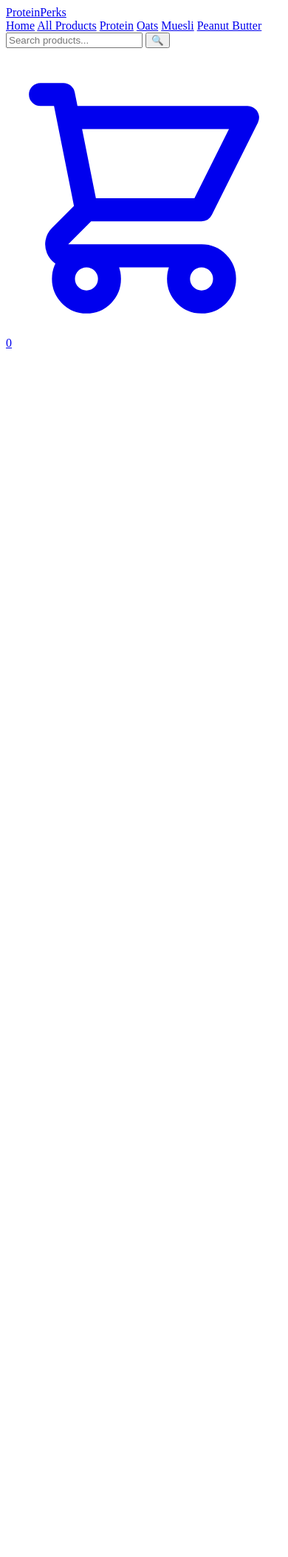
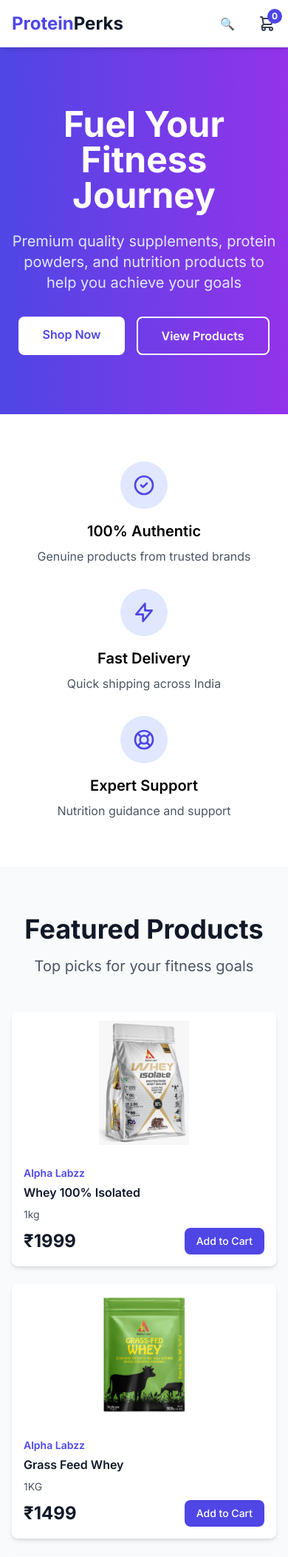
Before and after one commit to nishi2004/protein-perks, a FastAPI app: page / in a window 390 px wide. Shown: the top 2105 px of the page at 74% size. Before the commit the page ends 471 px from the top, so only its background shows below. Run offline with FastAPI, Linux system fonts and the light colour scheme; data comes from the database, SQL or seed files in the repository; some libraries are stand-ins or nearby versions.

Commit message:
Fixed navbar structure and responsive search

```diff
--- a/app/templates/base.html
+++ b/app/templates/base.html
@@ -1,8 +1,36 @@
+<!DOCTYPE html>
+<html lang="en">
+<head>
+    <meta charset="UTF-8">
+    <meta name="viewport" content="width=device-width, initial-scale=1.0">
+    <title>{% block title %}Protein Perks - Premium Supplements{% endblock %}</title>
+
+    <!-- Tailwind CSS -->
+    <script src="https://cdn.tailwindcss.com"></script>
+
+    <!-- Google Fonts -->
+    <link rel="preconnect" href="https://fonts.googleapis.com">
+    <link rel="preconnect" href="https://fonts.gstatic.com" crossorigin>
+    <link href="https://fonts.googleapis.com/css2?family=Inter:wght@300;400;500;600;700;800&display=swap" rel="stylesheet">
+
+    <!-- Custom CSS -->
+    <link rel="stylesheet" href="/static/css/main.css">
+
+
+
+    <style>
+        body {
+            font-family: 'Inter', sans-serif;
+        }
+    </style>
+
+    {% block extra_head %}{% endblock %}
+</head>
+<body class="bg-gray-50">
     <!-- Navigation -->
     <nav class="bg-white shadow-md sticky top-0 z-50">
         <div class="max-w-7xl mx-auto px-4 sm:px-6 lg:px-8">
             <div class="flex justify-between items-center h-16">
-
                 <!-- Logo -->
                 <div class="flex-shrink-0">
                     <a href="/" class="text-2xl font-bold text-indigo-600">
@@ -10,7 +38,7 @@
                     </a>
                 </div>
 
-            <!-- Navigation Links (Desktop Only) -->
+                <!-- Navigation Links -->
                 <div class="hidden md:flex space-x-8">
                     <a href="/" class="text-gray-700 hover:text-indigo-600 px-3 py-2 text-sm font-medium transition">Home</a>
                     <a href="/products" class="text-gray-700 hover:text-indigo-600 px-3 py-2 text-sm font-medium transition">All Products</a>
@@ -20,23 +48,39 @@
                     <a href="/peanut" class="text-gray-700 hover:text-indigo-600 px-3 py-2 text-sm font-medium transition">Peanut Butter</a>
                 </div>
 
-            <!-- Right Side (Search + Cart) -->
+                <!-- Cart Icon -->
                 <div class="flex items-center space-x-4">
 
-                <!-- Search Form (Visible on All Devices) -->
-                <form action="{{ url_for('search_products') }}" method="GET" class="flex">
+    <!-- Search Form -->
+    <div class="flex items-center space-x-4">
+
+    <!-- Desktop Search -->
+    <form action="{{ url_for('search_products') }}" method="GET"
+          class="hidden md:flex">
         <input
             type="text"
             name="q"
             placeholder="Search products..."
-                        class="px-3 py-1 border rounded-l-md text-sm focus:outline-none focus:ring-2 focus:ring-indigo-500 w-32 md:w-48"
+            class="px-3 py-1 border rounded-l-md text-sm focus:outline-none focus:ring-2 focus:ring-indigo-500"
             required>
         <button
             type="submit"
             class="bg-indigo-600 text-white px-3 py-1 rounded-r-md text-sm hover:bg-indigo-700 transition">
-                        🔍
+            Search
         </button>
     </form>
+
+    <!-- Mobile Search Icon -->
+    <a href="/search" class="md:hidden text-gray-700 hover:text-indigo-600">
+        🔍
+    </a>
+
+    <!-- Cart Icon -->
+    <a href="/cart" class="relative text-gray-700 hover:text-indigo-600 transition">
+        <!-- your cart svg -->
+    </a>
+
+</div>
 
     <!-- Cart Icon -->
     <a href="/cart" class="relative text-gray-700 hover:text-indigo-600 transition">
@@ -51,7 +95,68 @@
     </a>
 
 </div>
-
+                    </a>
+                </div>
             </div>
         </div>
     </nav>
+
+    <!-- Main Content -->
+    <main>
+        {% block content %}{% endblock %}
+    </main>
+
+    <!-- Footer -->
+    <footer class="bg-gray-900 text-white mt-16">
+        <div class="max-w-7xl mx-auto px-4 sm:px-6 lg:px-8 py-12">
+            <div class="grid grid-cols-1 md:grid-cols-4 gap-8">
+                <!-- Brand -->
+                <div>
+                    <h3 class="text-2xl font-bold mb-4">Protein<span class="text-indigo-400">Perks</span></h3>
+                    <p class="text-gray-400 text-sm">Your trusted source for premium supplements and nutrition products.</p>
+                </div>
+
+                <!-- Quick Links -->
+                <div>
+                    <h4 class="font-semibold mb-4">Quick Links</h4>
+                    <ul class="space-y-2 text-sm text-gray-400">
+                        <li><a href="/products" class="hover:text-white transition">All Products</a></li>
+                        <li><a href="/protein" class="hover:text-white transition">Protein</a></li>
+                        <li><a href="/oats" class="hover:text-white transition">Oats</a></li>
+                        <li><a href="/cart" class="hover:text-white transition">Cart</a></li>
+                    </ul>
+                </div>
+
+                <!-- Customer Service -->
+                <div>
+                    <h4 class="font-semibold mb-4">Customer Service</h4>
+                    <ul class="space-y-2 text-sm text-gray-400">
+                        <li><a href="#" class="hover:text-white transition">Contact Us</a></li>
+                        <li><a href="#" class="hover:text-white transition">Shipping Info</a></li>
+                        <li><a href="#" class="hover:text-white transition">Returns</a></li>
+                        <li><a href="#" class="hover:text-white transition">FAQ</a></li>
+                    </ul>
+                </div>
+
+                <!-- Contact -->
+                <div>
+                    <h4 class="font-semibold mb-4">Contact</h4>
+                    <ul class="space-y-2 text-sm text-gray-400">
+                        <li>Email: proteinperks@gmail.com</li>
+                        <li>Phone: +91 7898928129</li>
+                        <li>Address: 4,Mussadipura Teliwada Chouraha, Ujjain(M.P.)</li>
+                    </ul>
+                </div>
+            </div>
+
+            <div class="border-t border-gray-800 mt-8 pt-8 text-center text-sm text-gray-400">
+                <p>&copy; 2024 Protein Perks. All rights reserved.</p>
+            </div>
+        </div>
+    </footer>
+
+    <!-- Scripts -->
+    <script src="/static/js/cart.js"></script>
+    {% block extra_scripts %}{% endblock %}
+</body>
+</html>
```
Lines whose indentation alone changed are shown as unchanged.
